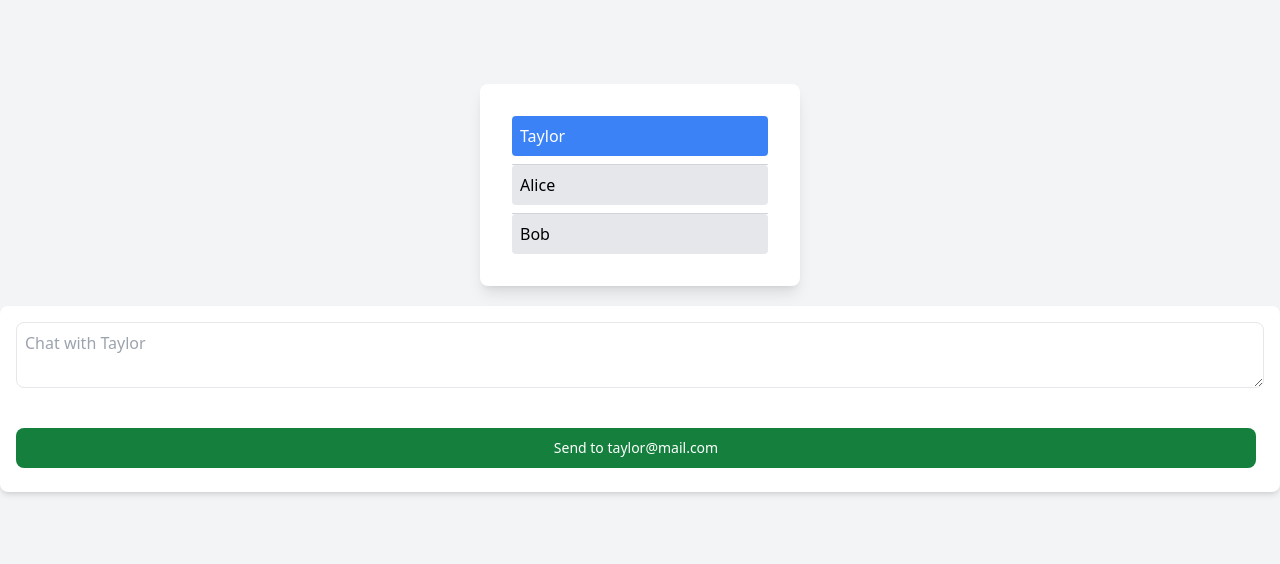
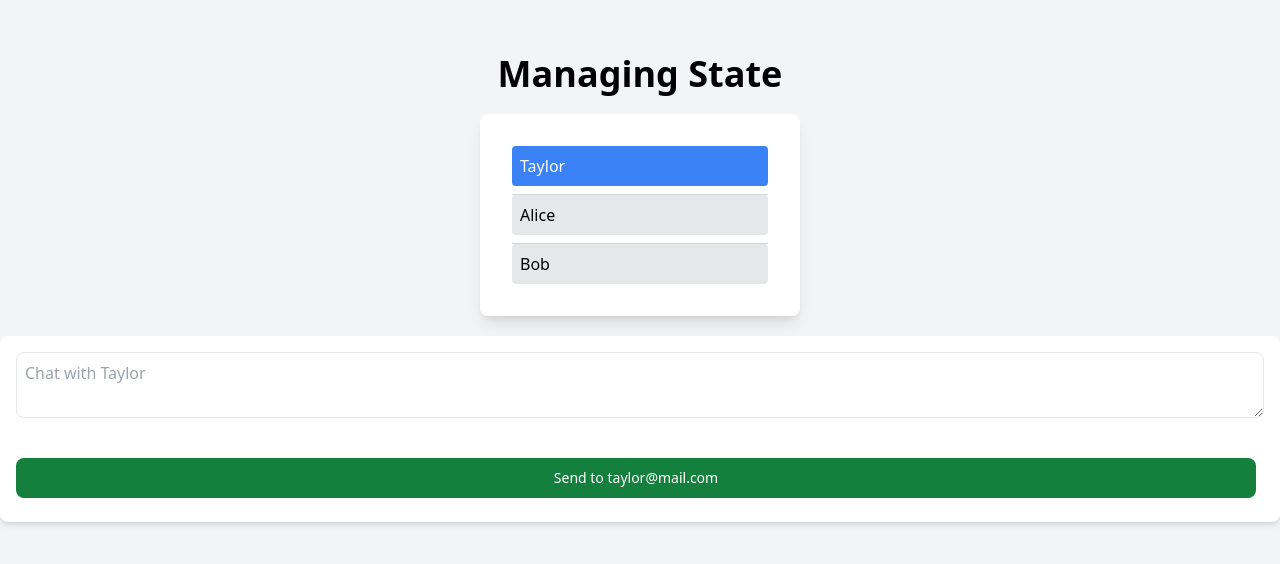
Before and after one commit to kenyansa/master-classs-react-state, a React (Create React App) app in the folder react-state-masterclass/: page / in a window 1280 px wide. Shown: the part 112-676 px from the top of the page. Built offline with nearby package versions, Linux system fonts and the light colour scheme.

Commit message:
add header

```diff
--- a/react-state-masterclass/src/App.js
+++ b/react-state-masterclass/src/App.js
@@ -7,6 +7,7 @@ export default function Messenger() {
   const [to, setTo] = useState(contacts[0]);
   return (
     <div className="flex flex-col items-center justify-center h-screen bg-gray-100">
+      <h1 className="text-4xl font-extrabold dark:text-white mb-5">Managing State</h1>
       <div className="flex flex-row space-x-8 p-8 bg-white shadow-lg rounded-lg mb-5 round">
         <ContactList
         contacts={contacts}
```
